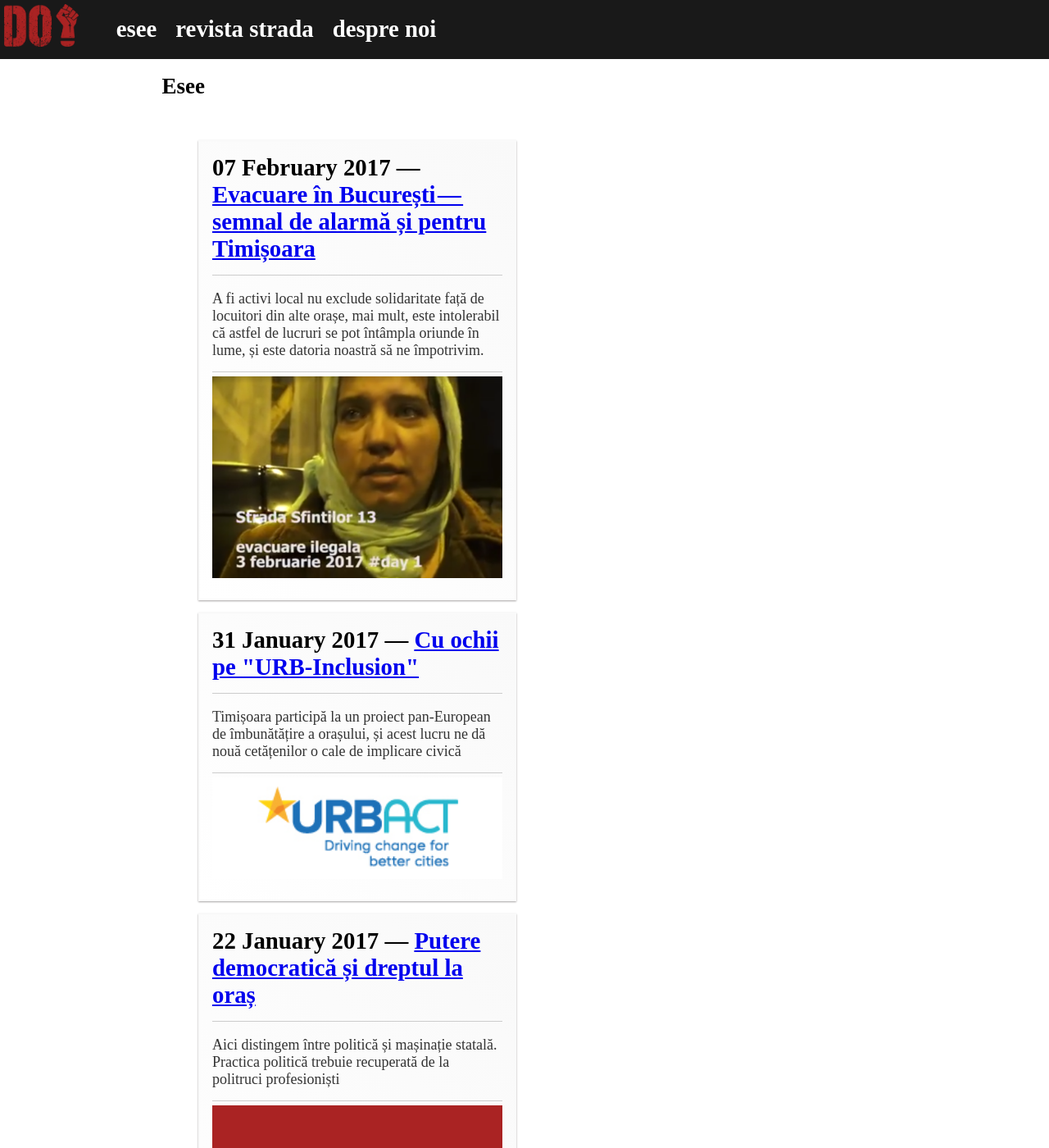
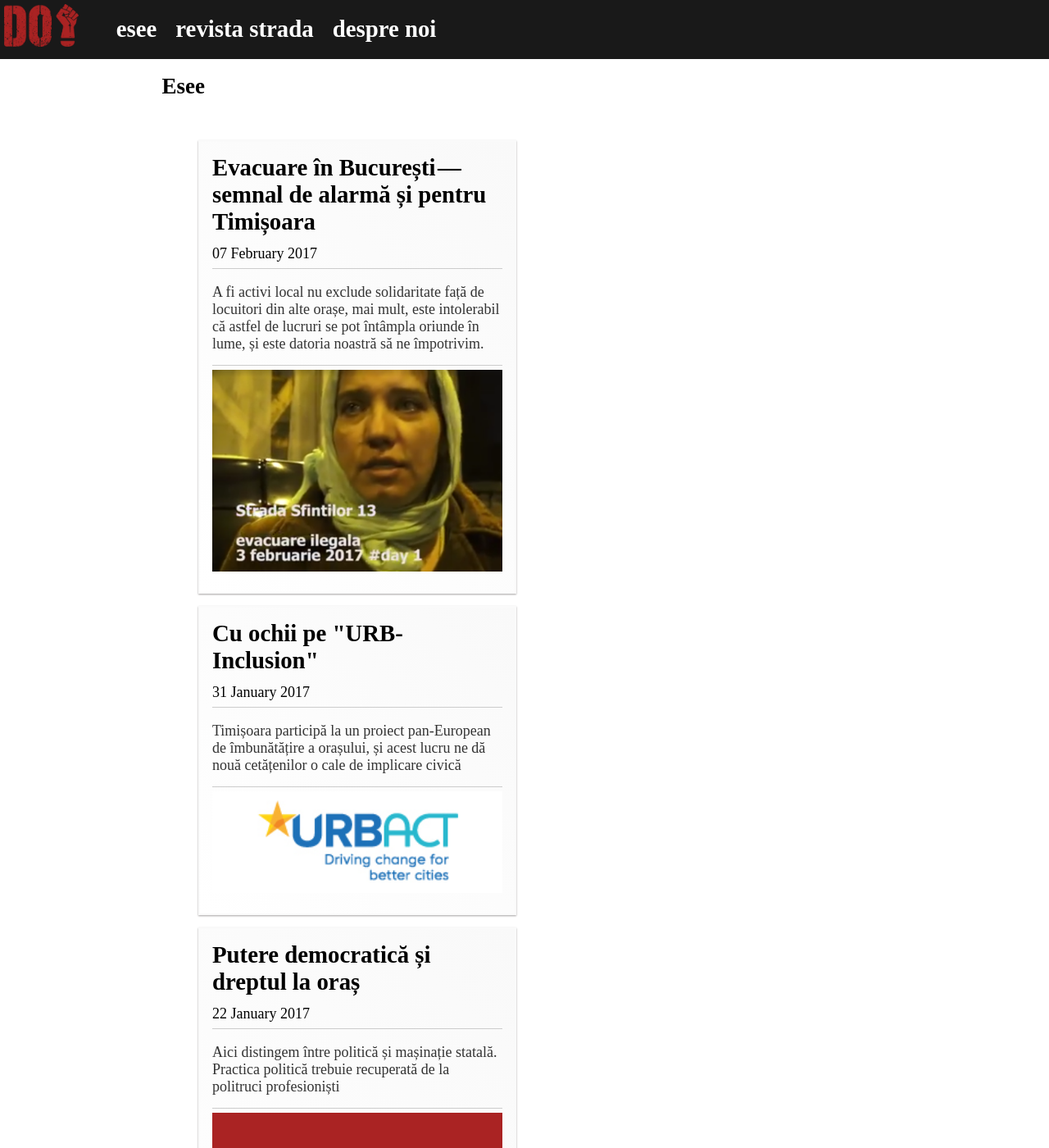
Before and after one commit to dreptul-la-oras/dreptul-la-oras.github.io, a Jekyll site: the page built from pages/essay.md, in a window 1280 px wide and 1400 px high. Shown: the whole window at 82% size. Built offline with Jekyll 4.4.1, drawn with Linux system fonts in a browser that asks for light colours.

Commit message:
fix bloat on essay page

```diff
--- a/assets/css/essay_tiles.css
+++ b/assets/css/essay_tiles.css
@@ -38,11 +38,18 @@
 
 .pinTitle {
     width: 100%;
-    border-bottom: 1px solid #ccc;
-    padding-bottom: 15px;
+    padding-bottom: 7px;
     margin-bottom: 5px;
     font-size: 1.6em;
     font-weight: bold;
+}
+
+.pinDate {
+    width: 100%;
+    border-bottom: 1px solid #ccc;
+    padding-bottom: 7px;
+    margin-bottom: 5px;
+    font-size: 1em;
 }
 
 .pin img {
@@ -56,3 +63,19 @@
     border-bottom: 1px solid #ccc;
     padding-bottom: 15px;
 }
+
+.pinTitle a:hover {
+    background-color: #A9A9A9;
+}
+
+.pinTitle a:link {
+    text-decoration: none;
+    font-weight: bold;
+    color: inherit;
+}
+
+.pinTitle a:visited {
+    text-decoration: none;
+    font-weight: bold;
+    color: inherit;
+}
--- a/pages/essay.md
+++ b/pages/essay.md
@@ -14,9 +14,10 @@ css:
     <div id="columns">
         {% for post in site.posts %}
 	        <div class="pin">
-	            <div class="pinTitle">{{ post.date | date: "%d %B %Y" }}  &mdash; <a href="{{ post.url }}">{{ post.title }}</a></div>
+	            <div class="pinTitle"><a href="{{ post.url }}">{{ post.title }}</a></div>
+	            <div class="pinDate">{{ post.date | date: "%d %B %Y" }}</div>
 	            <p>{{ post.description }}</p>
-               <img src="{{ post.image.url }}"/>
+	            <a href="{{ post.url }}"><img src="{{ post.image.url }}"/></a>
 	        </div>
 	    {% endfor %}
 	</div>
```
Also changed, not shown: assets/css/strada_title.css (line endings or trailing spaces).
